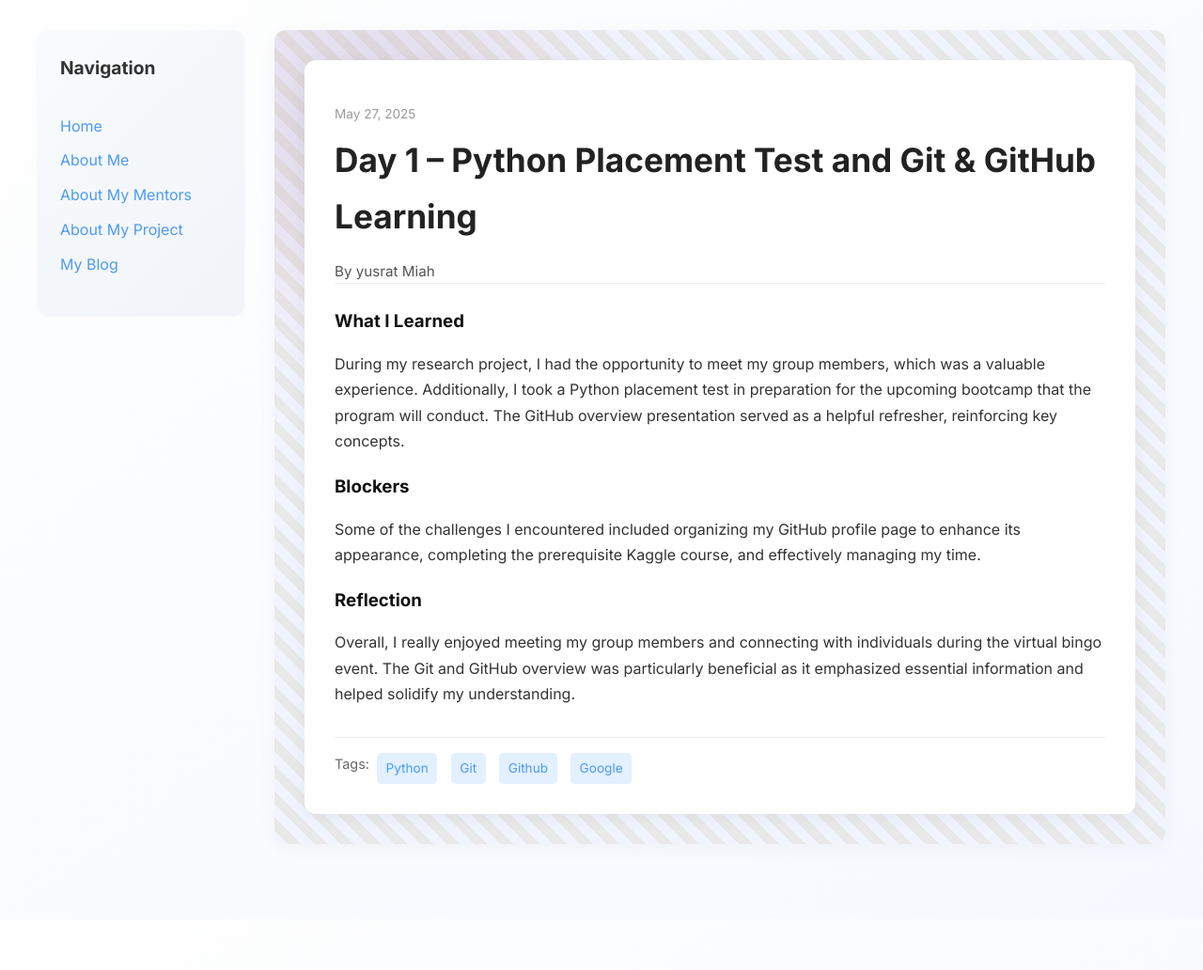
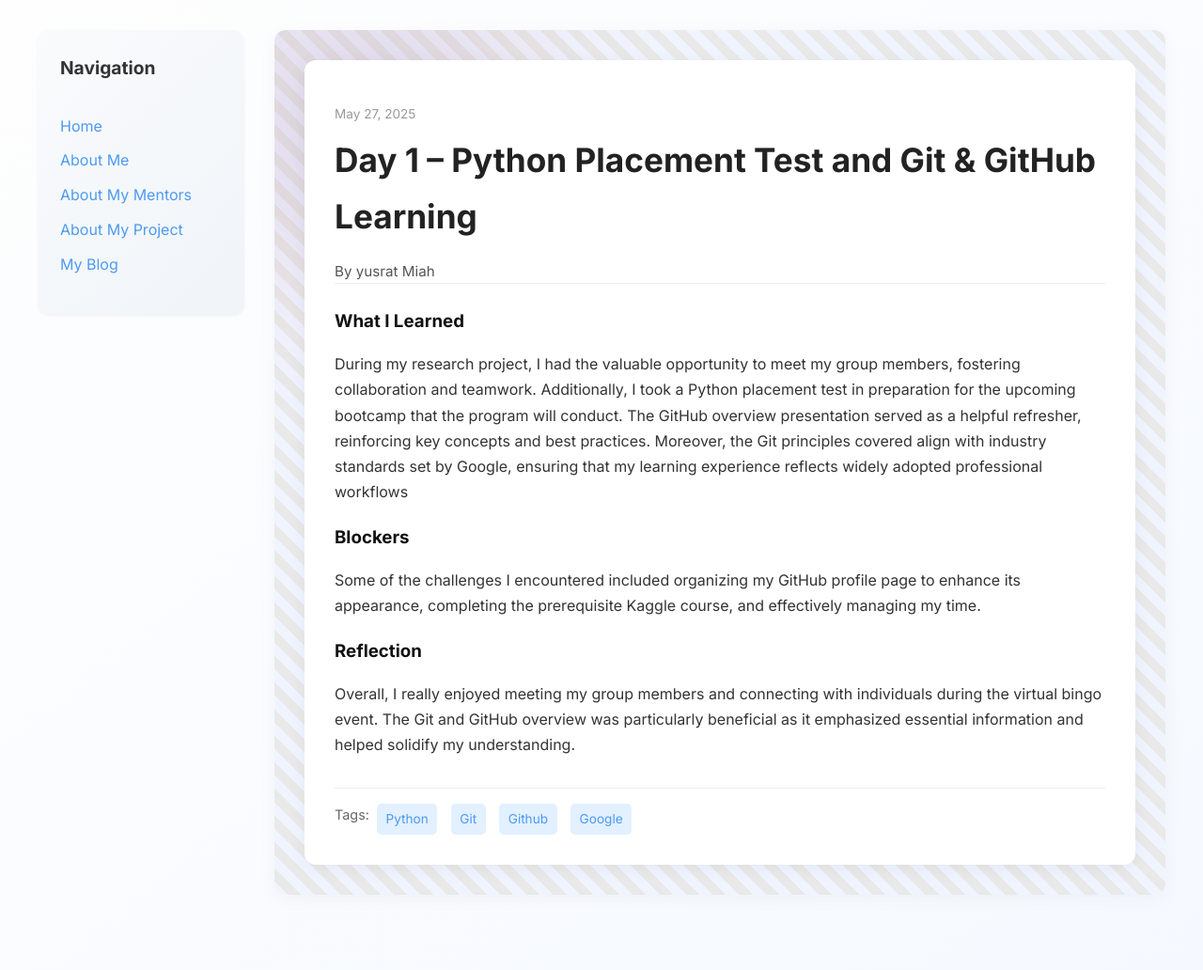
Before and after one commit to yusratmiah/yusratmiah.github.io, a Jekyll site: the page built from _posts/2025-05-27-day-1.md, in a window 1280 px wide. Shown: the whole page at 94% size. Built offline with Jekyll 4.4.1, drawn with Linux system fonts in a browser that asks for light colours; before the commit the page ends 978 px from its top, so only the background shows below that.

Commit message:
Update 2025-05-27-day-1.md

```diff
--- a/_posts/2025-05-27-day-1.md
+++ b/_posts/2025-05-27-day-1.md
@@ -7,7 +7,7 @@ permalink: /day1.html
 tags: ["Python", "Git", "Github", "Google"]
 
 what_i_learned: |
-  During my research project, I had the opportunity to meet my group members, which was a valuable experience. Additionally, I took a Python placement test in preparation for the upcoming bootcamp that the program will conduct. The GitHub overview presentation served as a helpful refresher, reinforcing key concepts.
+  During my research project, I had the valuable opportunity to meet my group members, fostering collaboration and teamwork. Additionally, I took a Python placement test in preparation for the upcoming bootcamp that the program will conduct. The GitHub overview presentation served as a helpful refresher, reinforcing key concepts and best practices. Moreover, the Git principles covered align with industry standards set by Google, ensuring that my learning experience reflects widely adopted professional workflows
 
 
 blockers: |
```
